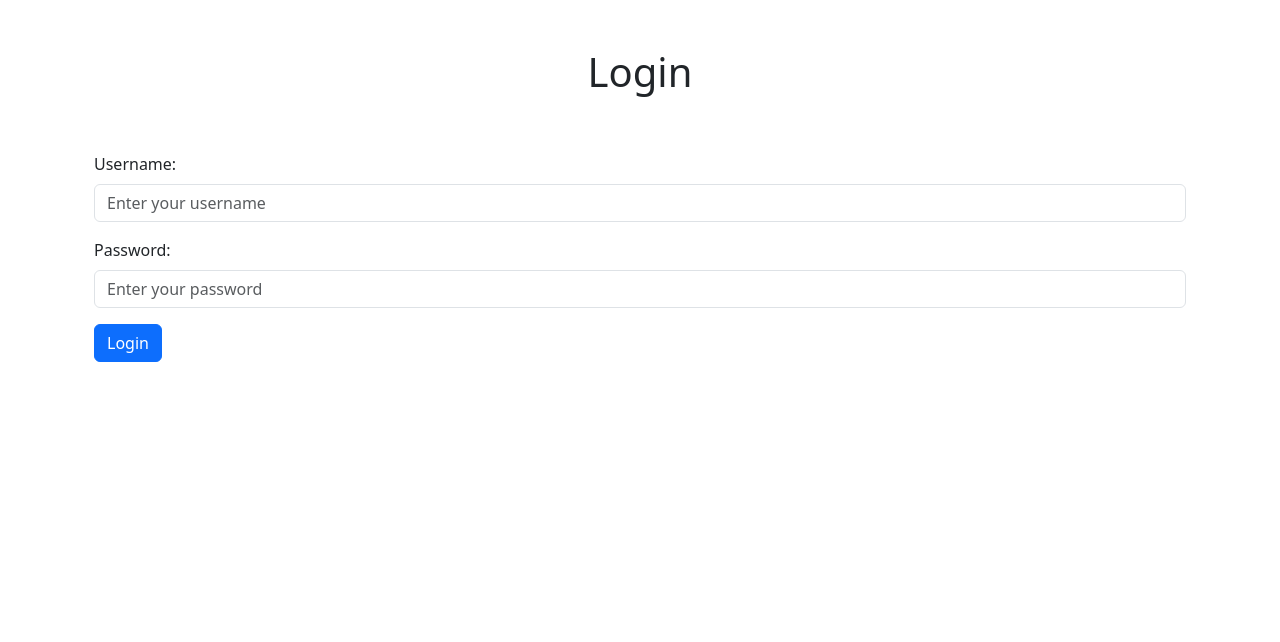
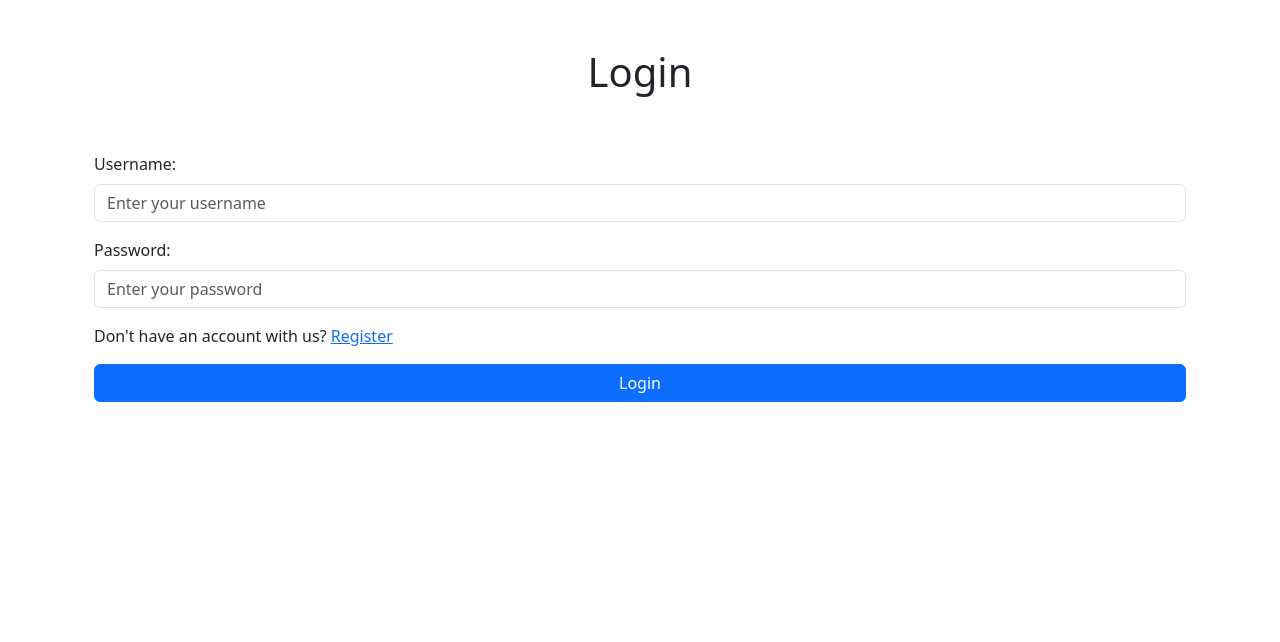
Before and after one commit to AlzyWelzy/Savorify, a Django app: page /login/ in a window 1280 px wide. Shown: the top 642 px of the page. Run offline with Django 4.2, Linux system fonts and the light colour scheme.

Commit message:
adding authentication

```diff
--- a/home/templates/login.html
+++ b/home/templates/login.html
@@ -27,7 +27,12 @@
         required
       />
 
-      <button type="submit" class="btn btn-primary">Login</button>
+      <p>
+        Don't have an account with us?
+        <a href="{% url 'register' %}">Register</a>
+      </p>
+
+      <button type="submit" class="btn btn-primary w-100">Login</button>
     </fieldset>
   </form>
 </main>
--- a/home/templates/register.html
+++ b/home/templates/register.html
@@ -27,7 +27,9 @@
         required
       />
 
-      <button type="submit" class="btn btn-primary">Login</button>
+      <p>Already have an account? <a href="{% url 'login' %}">Login</a></p>
+
+      <button type="submit" class="btn btn-primary w-100">Login</button>
     </fieldset>
   </form>
 </main>
```
